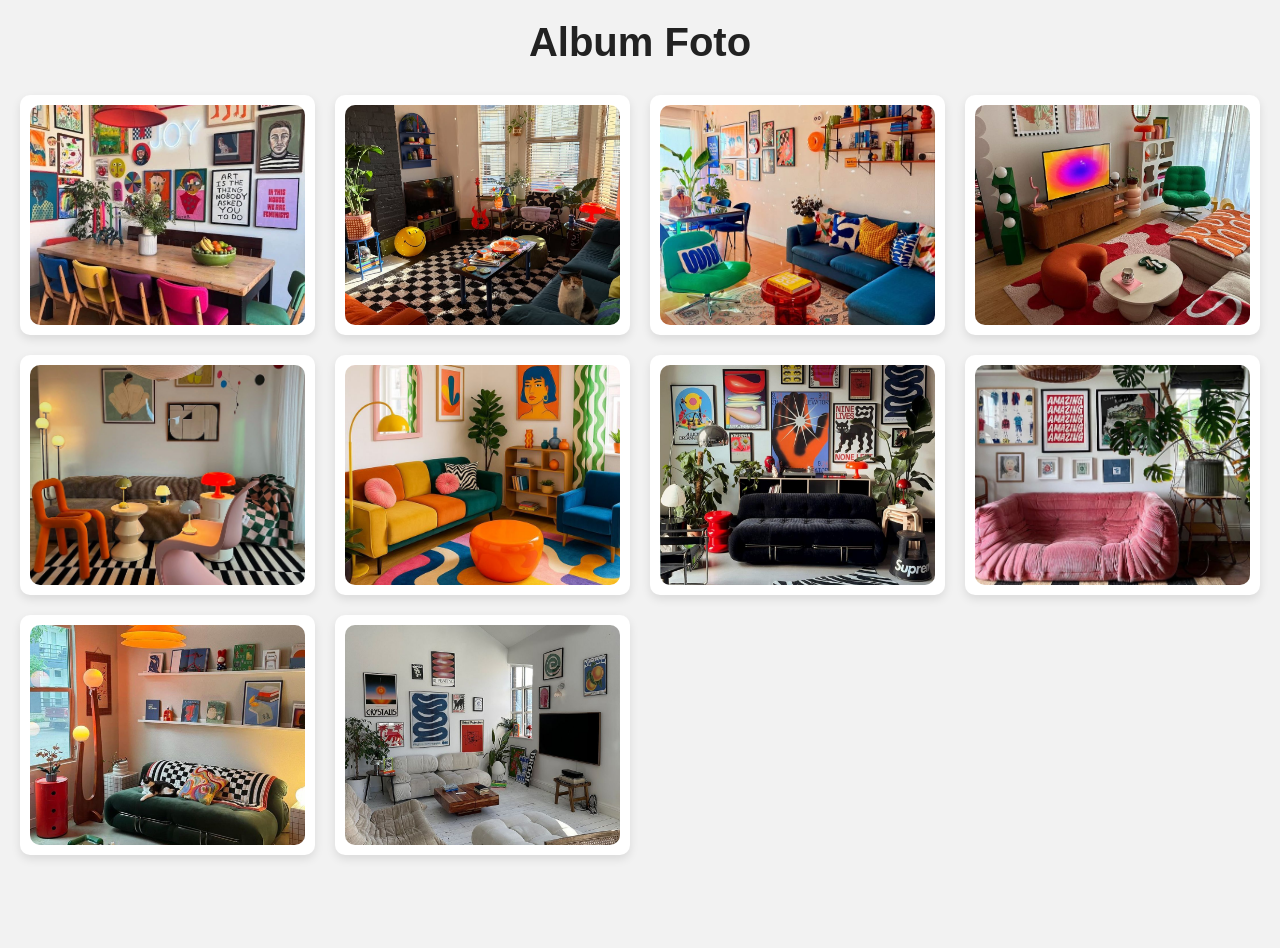
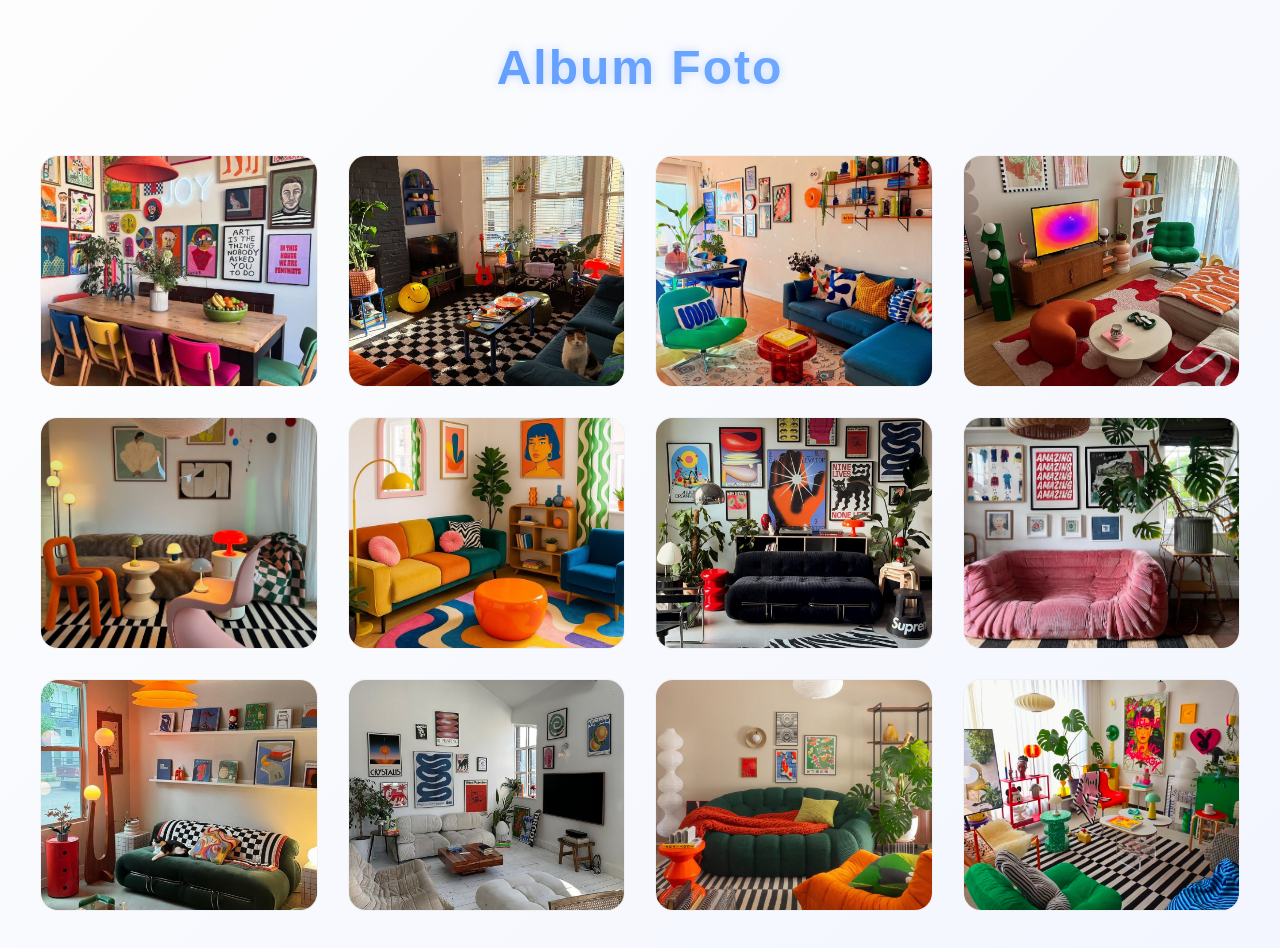
Before and after one commit to bogdangabriela-blip/studiuindividualnr2, a plain HTML site: page index.html in a window 1280 px wide. Before the commit the page ends 875 px from the top, so only its background shows below. Drawn offline with Linux system fonts and the light colour scheme.

Commit message:
Va rog frumos un zece de ochi frumosi :)

```diff
--- a/index.html
+++ b/index.html
@@ -13,7 +13,6 @@
     </header>
 
     <section class="gallery">
-        <!-- AICI ADAUGI FOTOGRAFIILE -->
         <div class="card"><img src=".\img\2e415eb5b18e7d23c7e307007608d72a.jpg" alt="Fotografie 2" onclick="openImage(this.src)"></div>
         <div class="card"><img src=".\img\03f7f3a20b5240cc879331e6004ab7ac.jpg" alt="Fotografie 3"onclick="openImage(this.src)"></div>
         <div class="card"><img src=".\img\5da5caf8dbc676b8639ba97431198b96.jpg" alt="Fotografie 4"onclick="openImage(this.src)"></div>
@@ -24,6 +23,8 @@
         <div class="card"><img src=".\img\675f475f8ea3ee64ef447069cab8d596.jpg" alt="Fotografie 5" onclick="openImage(this.src)"></div>
         <div class="card"><img src=".\img\d85161e7bfd3462af5ffcc3818adbf3a.jpg" alt="Fotografie 6"onclick="openImage(this.src)"></div>
         <div class="card"><img src=".\img\1f80e7961ea527f3d9f92e0807ac0ed6.jpg" alt="Fotografie 1" onclick="openImage(this.src)"></div>
+        <div class="card"><img src=".\img\0f8c373a3d589743998b1b08d1665d91.jpg" alt="Fotografie 1" onclick="openImage(this.src)"></div>
+        <div class="card"><img src=".\img\8da16b45738619c7f14785d393b15b74.jpg" alt="Fotografie 1" onclick="openImage(this.src)"></div>
     </section>
 
     <div id="lightbox" class="lightbox" onclick="closeImage()">
--- a/style.css
+++ b/style.css
@@ -1,55 +1,66 @@
+
 * {
     margin: 0;
     padding: 0;
     box-sizing: border-box;
-    font-family: Arial, Helvetica, sans-serif;
+    font-family: "Poppins", Arial, sans-serif;
 }
 
 body {
-    background: #f2f2f2;
-    padding: 20px;
+    background: linear-gradient(135deg, #fdfdfd, #f3f6ff);
+    padding: 40px;
+    color: #222;
 }
 
 header {
     text-align: center;
-    margin-bottom: 30px;
+    margin-bottom: 50px;
 }
 
 header h1 {
-    margin-bottom: 10px;
-    font-size: 2.5rem;
-    color: #222;
+    font-size: 3rem;
+    font-weight: 700;
+    background: linear-gradient(90deg, #4e8cff, #7db9ff);
+    -webkit-background-clip: text;
+    color: transparent;
+    letter-spacing: 2px;
+    text-shadow: 0 0 10px rgba(120,170,255,0.4);
 }
 
 .gallery {
     display: grid;
-    grid-template-columns: repeat(auto-fit, minmax(250px, 1fr));
-    gap: 20px;
+    grid-template-columns: repeat(auto-fit, minmax(270px, 1fr));
+    gap: 30px;
+    padding: 10px 0;
 }
 
 .card {
-    background: white;
-    padding: 10px;
-    border-radius: 10px;
-    box-shadow: 0 4px 10px rgba(0,0,0,0.1);
-    transition: transform 0.2s;
-}
-.card img {
-    width: 100%;
-    height: 220px;
-    border-radius: 10px;
-    object-fit: cover;
-    display: block;
+    background: rgba(255, 255, 255, 0.7);
+    border-radius: 18px;
+    overflow: hidden;
+    border: 1px solid rgba(0, 0, 0, 0.05);
+    transition: all .3s ease;
+    position: relative;
+    backdrop-filter: blur(10px);
+    cursor: pointer;
 }
 
 .card:hover {
-    transform: scale(1.05);
+    transform: translateY(-10px) scale(1.03);
+    box-shadow: 0 10px 35px rgba(0,0,0,0.15);
+    border-color: rgba(100,150,255,0.3);
 }
 
 .card img {
     width: 100%;
-    border-radius: 10px;
+    height: 230px;
     object-fit: cover;
+    display: block;
+    transition: transform .3s ease;
+}
+
+.card:hover img {
+    transform: scale(1.08);
 }
 
 .lightbox {
@@ -57,25 +68,30 @@ header h1 {
     position: fixed;
     top: 0;
     left: 0;
-    width: 100%;
-    height: 100%;
-    background: rgba(0, 0, 0, 0.85);
+    width: 100vw;
+    height: 100vh;
+    background: rgba(255, 255, 255, 0.85);
     justify-content: center;
     align-items: center;
+    z-index: 10000;
+    animation: fadeBG .3s ease;
     cursor: zoom-out;
-    z-index: 9999;
 }
 
 .lightbox img {
-    max-width: 90%;
+    max-width: 92%;
     max-height: 90%;
-    border-radius: 10px;
-    box-shadow: 0 0 20px black;
-    animation: fadeIn 0.2s ease-in-out;
+    border-radius: 18px;
+    box-shadow: 0 0 25px rgba(0,0,0,0.3);
+    animation: popIn .25s ease;
 }
 
-/* animație mică */
-@keyframes fadeIn {
-    from { opacity: 0; transform: scale(0.9); }
-    to   { opacity: 1; transform: scale(1);   }
+@keyframes popIn {
+    from { transform: scale(0.85); opacity: 0; }
+    to   { transform: scale(1);    opacity: 1; }
 }
+
+@keyframes fadeBG {
+    from { background: rgba(255,255,255,0); }
+    to   { background: rgba(255,255,255,0.85); }
+}
```
Also changed, not shown: img/0f8c373a3d589743998b1b08d1665d91.jpg (added), img/8da16b45738619c7f14785d393b15b74.jpg (added).
